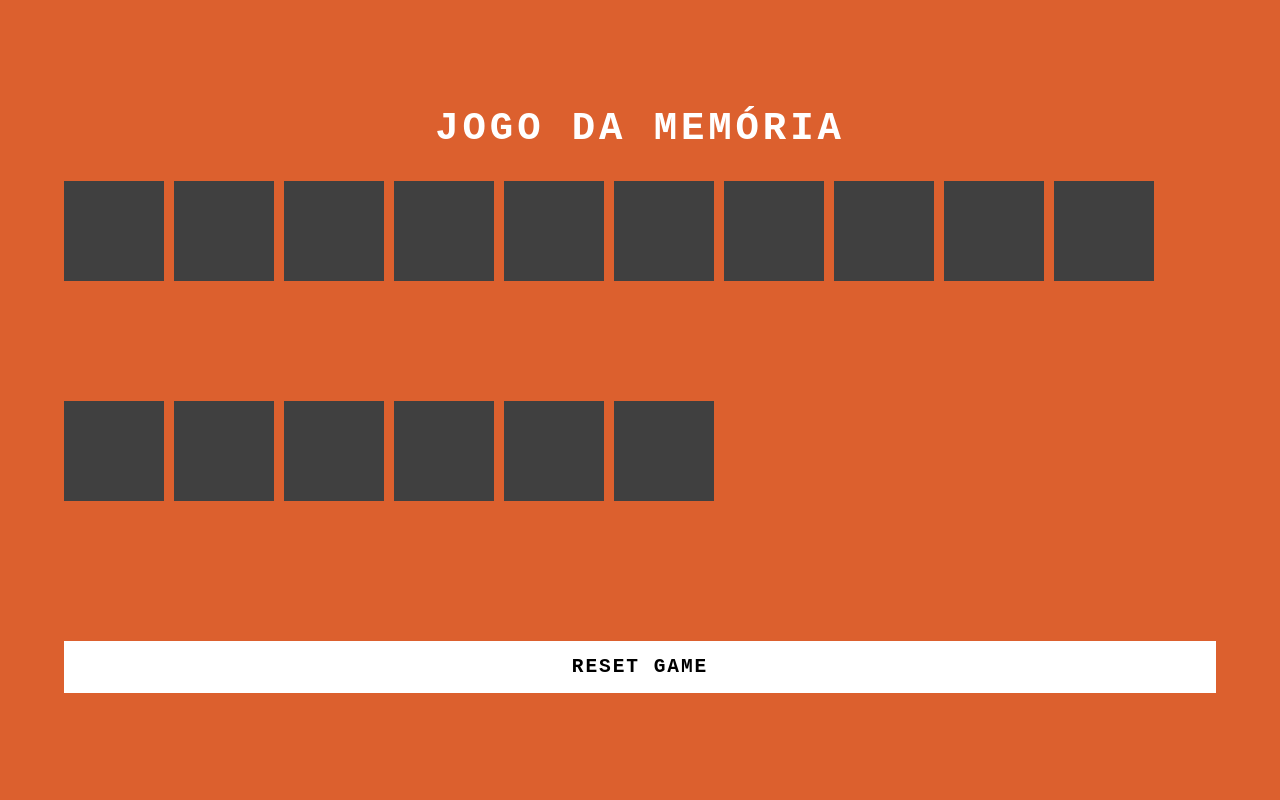
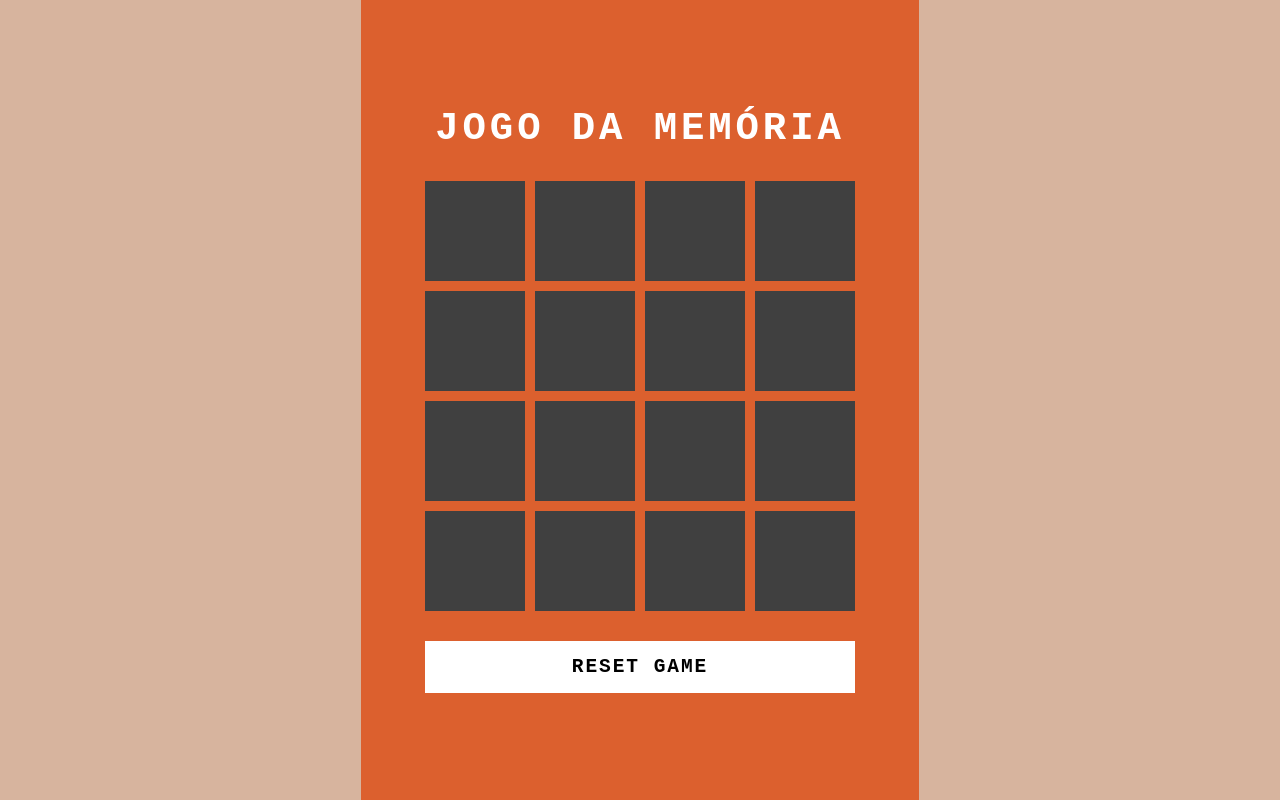
Before and after one commit to YuriLohan/desafio-dio-jogo-da-memoria, a plain HTML site: page index.html in a window 1280 px wide. Drawn offline with Linux system fonts and the light colour scheme.

Commit message:
Update main.css

```diff
--- a/src/style/main.css
+++ b/src/style/main.css
@@ -15,7 +15,6 @@ body{
     align-items: center;
     justify-content: center;
     min-height: 100vh;
-    min-width: 97vh;
 }
 h2{
     font-size: 3em;
@@ -50,6 +49,7 @@ h2{
 }
 .game{
     width: 100%;
+    max-width: 430px;
     height: 430px;
     display: flex;
     flex-wrap: wrap;
```
